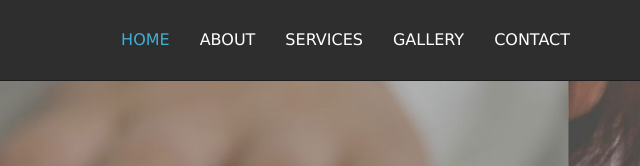
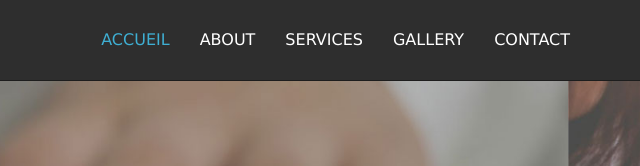
Before and after one commit to TadiMayetama/DawanTest, a plain HTML site: page Theme-ITStudio/index.html in a window 1280 px wide. Shown: the top 166 px of the page, 640-1280 px from the left. Drawn offline with Linux system fonts and the light colour scheme.

Commit message:
modif numero 4

```diff
--- a/Theme-ITStudio/index.html
+++ b/Theme-ITStudio/index.html
@@ -39,7 +39,7 @@
 		<!-- Collect the nav links, forms, and other content for toggling -->
 		<div class="collapse navbar-collapse" id="bs-example-navbar-collapse-1">
 			<ul class="nav navbar-nav navbar-right">
-				<li class="active"><a href="index.html" class="smooth-scroll">HOME</a></li>
+				<li class="active"><a href="index.html" class="smooth-scroll">ACCUEIL</a></li>
 				<li><a href="about.html">ABOUT</a></li>
 				<li><a href="services.html">SERVICES</a></li>
 				<li><a href="gallery.html">GALLERY</a></li>
```
